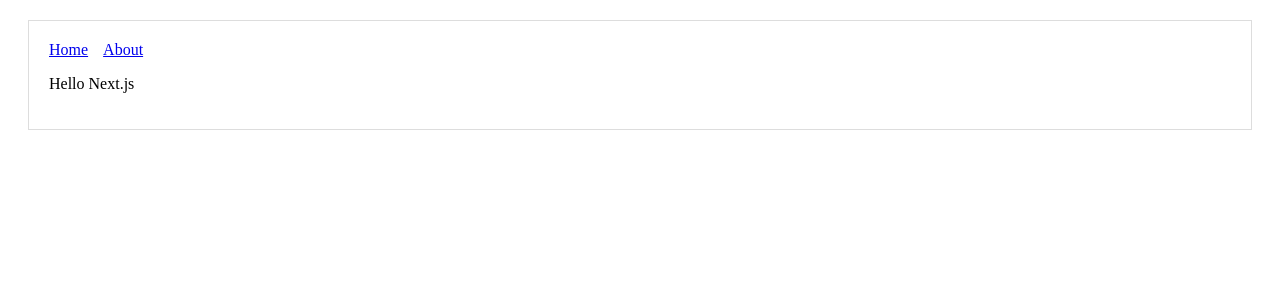
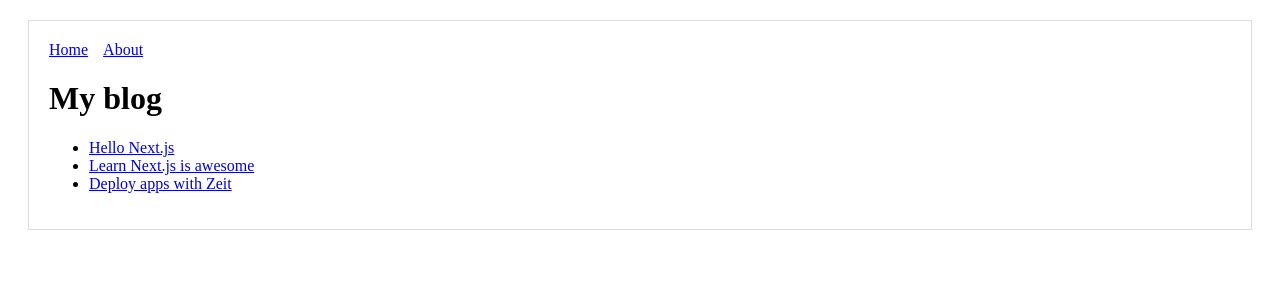
Before and after one commit to Produck/nextjs-tutorial, a Next.js app: page / in a window 1280 px wide. Shown: the top 300 px of the page. Built offline with nearby package versions, Linux system fonts and the light colour scheme.

Commit message:
Adding a list of posts

```diff
--- a/pages/index.js
+++ b/pages/index.js
@@ -1,8 +1,22 @@
+import Link from "next/link";
 import Layout from "../components/Layout";
+
+const PostLink = props => (
+  <li>
+    <Link href={`/post?title=${props.title}`}>
+      <a>{props.title}</a>
+    </Link>
+  </li>
+);
 
 const Index = () => (
   <Layout>
-    <p>Hello Next.js</p>
+    <h1>My blog</h1>
+    <ul>
+      <PostLink title="Hello Next.js" />
+      <PostLink title="Learn Next.js is awesome" />
+      <PostLink title="Deploy apps with Zeit" />
+    </ul>
   </Layout>
 );
 
```
